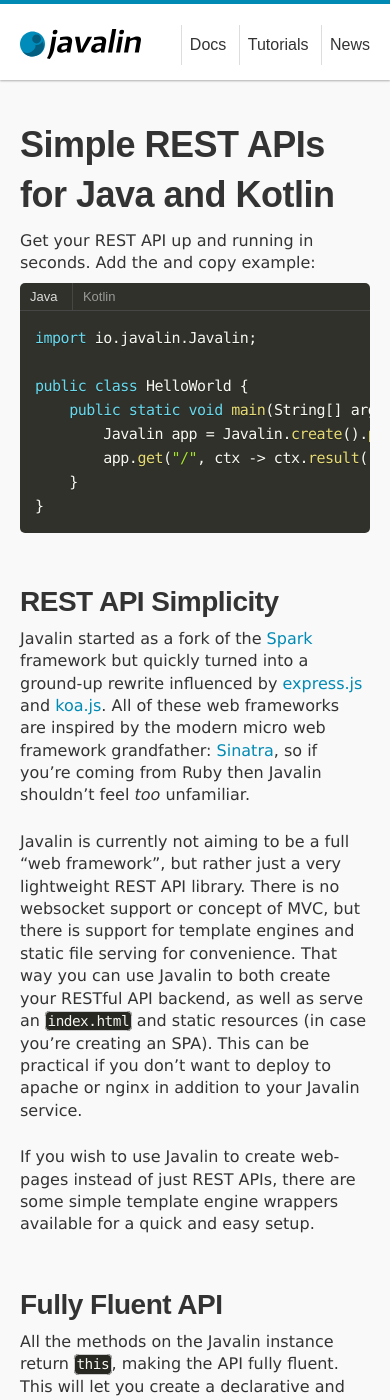
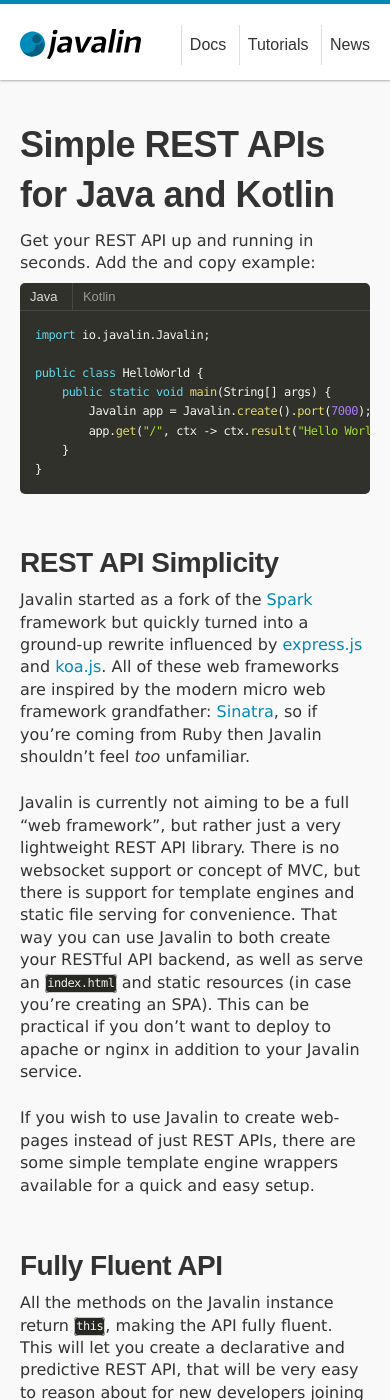
Before and after one commit to javalin/website, a Jekyll site: the page built from pages/index.md, in a window 390 px wide and 1400 px high. Built offline with Jekyll 4.4.1, drawn with Linux system fonts in a browser that asks for light colours.

Commit message:
debugging

```diff
--- a/_sass/_frame.scss
+++ b/_sass/_frame.scss
@@ -176,11 +176,6 @@ nav {
     font-size: 16px;
     padding: 0 8px;
   }
-  .multitab-code pre code,
-  .highlighter-rouge pre code {
-    font-size: 12px;
-    letter-spacing: -0.5px;
-  }
 }
 
 @media (max-width: 400px) {
--- a/_sass/_prismOverrides.scss
+++ b/_sass/_prismOverrides.scss
@@ -110,3 +110,11 @@ pre.code-toolbar > .toolbar span {
     }
   }
 }
+
+@media (max-width: 480px) {
+  pre,
+  code {
+    font-size: 12px !important;
+    letter-spacing: -0.5px !important;
+  }
+}
```
